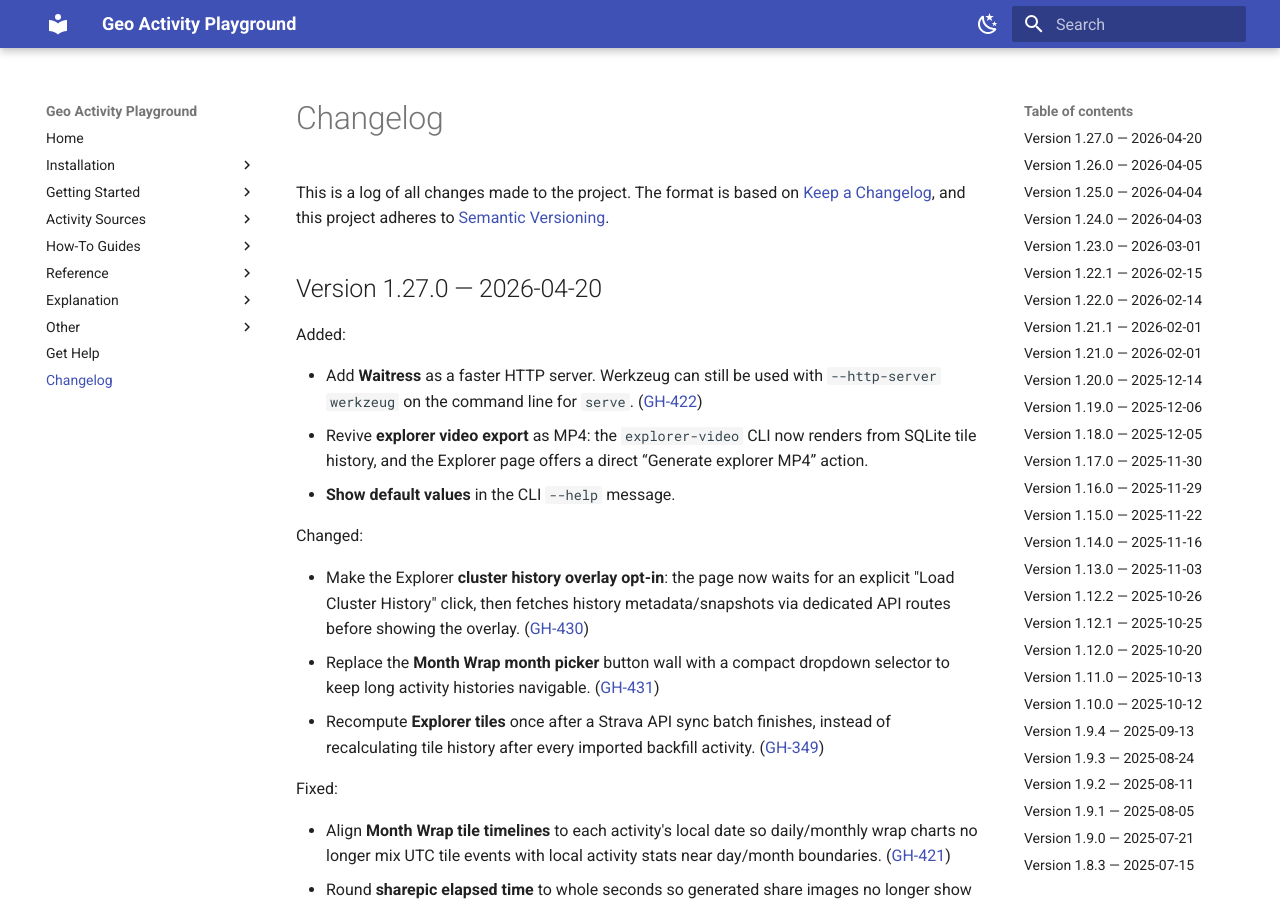
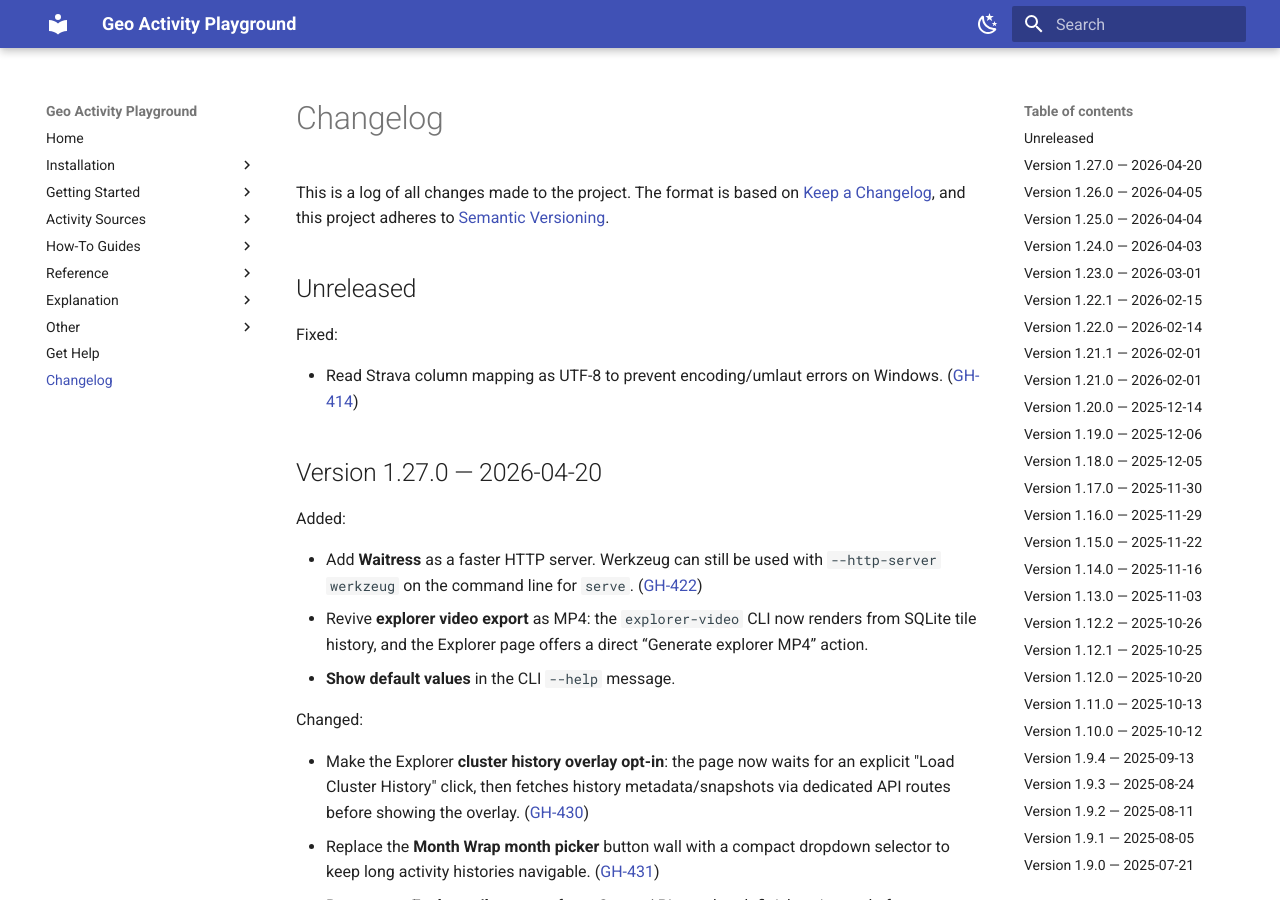
Before and after one commit to martin-ueding/geo-activity-playground, an MkDocs documentation site: the page built from docs/changelog.md, in a window 1280 px wide and 900 px high. Built offline with MkDocs 1.6.1 and Material for MkDocs 9.7.7, drawn with Linux system fonts in a browser that asks for light colours.

Commit message:
fix: force UTF-8 encoding
Refs: GH-414

```diff
--- a/docs/changelog.md
+++ b/docs/changelog.md
@@ -14,6 +14,12 @@
 -->
 
 <!-- next version below this line -->
+
+## Unreleased
+
+Fixed:
+
+- Read Strava column mapping as UTF-8 to prevent encoding/umlaut errors on Windows. ([GH-414](https://github.com/martin-ueding/geo-activity-playground/issues/414))
 
 ## Version 1.27.0 — 2026-04-20
 
```
Also changed, not shown: 1 other file.
